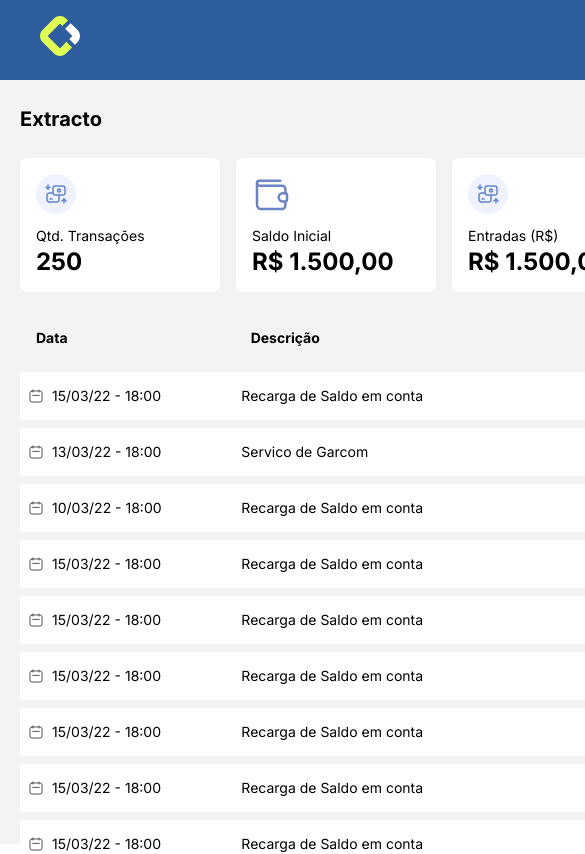
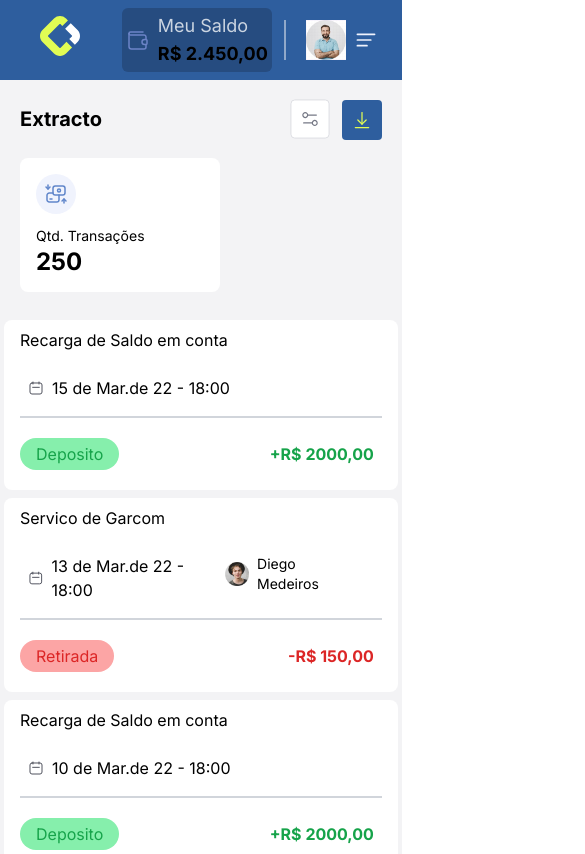
Before and after one commit to BTC415/Financial_Analysis_FE, a Next.js app: page / in a window 390 px wide. Shown: the top 854 px of the page, 585 px wide, since content can reach past the window. Built offline with nearby package versions, Linux system fonts and the light colour scheme.

Commit message:
Completed test project on Workana

```diff
--- a/app/page.tsx
+++ b/app/page.tsx
@@ -11,9 +11,10 @@ import FormatValue from '@/components/FormatValue';
 import PaginationBar from '@/components/PaginationBar';
 import Detail from '@/components/Detail';
 import { Transaction } from '@/lib/transactions';
-import { Select, Dropdown, Button, MenuProps, Checkbox } from "antd";
+import { Select, Popover, Button, MenuProps, Checkbox } from "antd";
 
 import Calendar from '@/components/CalendarPopup';
+import DetailedDate from '@/components/DetailedDate';
 
 interface PageProps {
   searchParams: { page?: string };
@@ -21,8 +22,6 @@ interface PageProps {
 const PAGE_SIZE = 10;
 
 export default function HomePage({ searchParams }: PageProps) {
-
-
   const [clicked, setClicked] = useState(false)
   // const transactions = await getTransactions();
   const page = searchParams.page ? parseInt(searchParams.page) : 1
@@ -31,17 +30,15 @@ export default function HomePage({ searchParams }: PageProps) {
   const [pageCount, setPageCount] = React.useState<number>(0);
   const [transaction, setTransaction] = React.useState<Transaction | undefined>(undefined);
   const [order, setOrder] = React.useState<string | undefined>(undefined);
-
   const [tipo, setTipo] = React.useState<string | undefined>(undefined);
-
   const [isOpen, setIsOpen] = React.useState<boolean>(false);
+  const [searchExtend, setSearchExtend] = React.useState<boolean>(false);
 
   const showDrawer = (_transaction: Transaction) => {
     setTransaction(_transaction);
     setClicked(true)
 
     console.log(_transaction);
-
   }
 
   React.useEffect(() => {
@@ -68,7 +65,7 @@ export default function HomePage({ searchParams }: PageProps) {
 
   return (
     <>
-      <div className='flex flex-row h-screen'>
+      <div className={`flex flex-row ${clicked ? 'bg-opacity-50 bg-gray-600':''}`}>
         <div className='w-[88px] hidden lg:block'>
           <Sidebar />
         </div>
@@ -76,24 +73,93 @@ export default function HomePage({ searchParams }: PageProps) {
           <Navbar />
           <div className='flex items-center p-3 mx-2 gap-3'>
             <p className='font-bold text-xl flex flex-grow'>Extracto</p>
+            <button onClick={() => setSearchExtend(!searchExtend)}>
               <svg width={40} height={40} className='block md:hidden'><use href='#svg-collapse' /></svg>
+            </button>
+
+            <div className="hidden sm:block">
+              {" "}
+              <div className="flex flex-row gap-2 ">
                 <div className='flex  flex-row rounded-lg bg-white border border-[#DDDEE3] p-2 items-center'>
                   <svg width={24} height={24}><use href='#svg-left-arrow' /></svg>
                   <p className='text-xs mx-5'>02/05/22 à 08/05/22</p>
                   <svg width={24} height={24}><use href='#svg-right-arrow' /></svg>
                 </div>
-            {/* <div className='flex flex-row justify-between rounded-lg bg-white border border-[#DDDEE3] py-2 items-center w-[151px]'>
-              <p className='text-xs mx-5'>Semanal</p>
-              <svg width={24} height={24}><use href='#svg-down-arrow' /></svg>
-            </div> */}
                 <div className='relative flex flex-row justify-between rounded-lg bg-white border border-[#DDDEE3] py-2 items-center w-[151px]'>
                   <div className='flex justify-between items-center w-full h-full pr-3' onClick={() => setIsOpen(!isOpen)}>
-                <p className='text-xs mx-5'>Semanal</p>
+                    <p className='text-sm mx-5'>Semanal</p>
                     <svg width={24} height={24}><use href='#svg-down-arrow' /></svg>
                   </div>
 
                   <div id="dropdown" className={`absolute bottom-0 z-1 translate-y-[103%] bg-white divide-y divide-gray-100 rounded-lg shadow w-full dark:bg-gray-700 ${!isOpen && 'hidden'}`}>
                     <ul className="py-2 text-sm text-gray-700 dark:text-gray-200" aria-labelledby="dropdownDefaultButton">
+                      <li onClick={() => setIsOpen(false)}>
+                        <a href="#" className="block px-4 py-2 hover:bg-gray-100 dark:hover:bg-gray-600 dark:hover:text-white">Todo Período</a>
+                      </li>
+
+                      <Popover placement="left" content={() => (
+                        <div className='flex  flex-row rounded-lg bg-white border border-[#DDDEE3] p-2 items-center'>
+                          <svg width={24} height={24}><use href='#svg-left-arrow' /></svg>
+                          <p className='text-xs mx-5'>02/05/22 à 08/05/22</p>
+                          <svg width={24} height={24}><use href='#svg-right-arrow' /></svg>
+                        </div>
+                      )}>
+                        <div className='relative'>
+                          <a href="#" className="block px-4 py-2 hover:bg-gray-100 dark:hover:bg-gray-600 dark:hover:text-white">Semanal</a>
+                        </div>
+                      </Popover>
+                      <Popover placement="left" content={() => (
+                        <div className='flex  flex-row rounded-lg bg-white border border-[#DDDEE3] p-2 items-center'>
+                          <svg width={24} height={24}><use href='#svg-left-arrow' /></svg>
+                          <p className='text-xs mx-5'>02/05/22 à 08/05/22</p>
+                          <svg width={24} height={24}><use href='#svg-right-arrow' /></svg>
+                        </div>
+                      )}>
+                        <div className='relative'>
+                          <a href="#" className="block px-4 py-2 hover:bg-gray-100 dark:hover:bg-gray-600 dark:hover:text-white">Mensal</a>
+                        </div>
+                      </Popover>
+                      <Calendar />
+                    </ul>
+                  </div>
+                </div>
+                <Select value={tipo} size='large'
+                  onChange={(value: string) => {
+                    setTipo(value);
+                  }}
+                  defaultValue="Tipo de transação"
+                >
+                  {/* <Select.Option value="tipo de transaco">Tipo de transaco</Select.Option> */}
+                  <Select.Option value="Deposito"><Checkbox /> Deposito</Select.Option>
+                  <Select.Option value="Pagemento Job"><Checkbox /> Pagemento Job</Select.Option>
+                </Select>
+              </div>
+            </div>
+
+            <div className='relative mt-2'>
+              <button onClick={() => { setDownloadbutton(!downloadbutton) }}>
+                <svg width={40} height={40}><use href='#svg-download' /></svg>
+              </button>
+              {downloadbutton && (<>
+                <div className='flex flex-col w-28 bg-white rounded-sm absolute top-[40px] right-0'>
+                  <button className=' p-2 text-left'>PDF</button>
+                  <button className=' p-2 text-left'>Excel</button>
+                </div>
+              </>
+              )}
+            </div>
+          </div>
+          {searchExtend && (
+            <div className="block md:hidden m-4">
+              <div className="flex flex-col w-full gap-2">
+                <div className='relative flex flex-row justify-between rounded-lg bg-white border border-[#DDDEE3] py-2 items-center z-50'>
+                  <div className='flex justify-between items-center w-full h-full pr-3' onClick={() => setIsOpen(!isOpen)}>
+                    <p className='text-md mx-5'>Semanal</p>
+                    <svg width={24} height={24}><use href='#svg-down-arrow' /></svg>
+                  </div>
+
+                  <div id="dropdown" className={`absolute bottom-0 z-1 translate-y-[103%] bg-white divide-y divide-gray-100 rounded-lg shadow w-full dark:bg-gray-700 ${!isOpen && 'hidden'}`}>
+                    <ul className="mx-5 py-2 text-md text-gray-700 dark:text-gray-200" aria-labelledby="dropdownDefaultButton">
                       <li onClick={() => setIsOpen(false)}>
                         <a href="#" className="block px-4 py-2 hover:bg-gray-100 dark:hover:bg-gray-600 dark:hover:text-white">Todo Período</a>
                       </li>
@@ -118,29 +184,48 @@ export default function HomePage({ searchParams }: PageProps) {
                   <Select.Option value="Pagemento Job"><Checkbox /> Pagemento Job</Select.Option>
                 </Select>
 
-            <div className='relative mt-2'>
-              <button onClick={() => { setDownloadbutton(!downloadbutton) }}>
-                <svg width={40} height={40}><use href='#svg-download' /></svg>
-              </button>
-              {downloadbutton && (<>
-                <div className='flex flex-col w-28 bg-white rounded-sm absolute top-[40px] right-0'>
-                  <button className=' p-2 text-left'>PDF</button>
-                  <button className=' p-2 text-left'>Excel</button>
-                </div>
-              </>
-              )}
               </div>
             </div>
-          <div className='flex flex-row gap-4 pb-5 px-5'>
-            <FinancialCard svg={"#svg-transacoes"} text={"Qtd. Transações"} value='250' />
-            <FinancialCard svg={"#svg-wallet"} text={"Saldo Inicial"} value='R$ 1.500,00' />
-            <FinancialCard svg={"#svg-transacoes"} text={"Entradas (R$)"} value='R$ 1.500,00' />
-            <FinancialCard svg={"#svg-transacoes"} text={"Saídas (R$)"} value='R$ 3.500,00' />
-            <FinancialCard svg={"#svg-transacoes"} text={"Total"} value='R$ 1.500,00' />
-            <FinancialCard svg={"#svg-transacoes"} text={"Saldo Final"} value='R$ 2.000,00' />
+          )}
+          <div className="flex flex-row gap-4 pb-5 px-5">
+            <FinancialCard
+              svg={"#svg-transacoes"}
+              text={"Qtd. Transações"}
+              value="250"
+            />
+            <div className="hidden sm:block">
+              <div className="flex flex-row gap-4">
+                <FinancialCard
+                  svg={"#svg-wallet"}
+                  text={"Saldo Inicial"}
+                  value="R$ 1.500,00"
+                />
+                <FinancialCard
+                  svg={"#svg-transacoes"}
+                  text={"Entradas (R$)"}
+                  value="R$ 1.500,00"
+                />
+                <FinancialCard
+                  svg={"#svg-transacoes"}
+                  text={"Saídas (R$)"}
+                  value="R$ 3.500,00"
+                />
+                <FinancialCard
+                  svg={"#svg-transacoes"}
+                  text={"Total"}
+                  value="R$ 1.500,00"
+                />
+                <FinancialCard
+                  svg={"#svg-transacoes"}
+                  text={"Saldo Final"}
+                  value="R$ 2.000,00"
+                />
+              </div>
+            </div>
           </div>
           <div className='flex flex-col justify-between'>
-            <div className='flex-l px-5'>
+            <div className='flex-l px-1 md:px-5'>
+              <div className='hidden md:block'>
                 <div className='grid grid-cols-12 gap-2'>
                   <p className='col-span-2 text-sm font-bold p-4'>Data</p>
                   <p className='col-span-4 text-sm font-bold p-4'>Descrição</p>
@@ -148,12 +233,14 @@ export default function HomePage({ searchParams }: PageProps) {
                   <p className='col-span-1 text-sm font-bold p-4'>Tipo</p>
                   <p className='col-span-2 text-sm font-bold p-4 text-center'>Valor</p>
                 </div>
-
+              </div>
               <div>
                 <Detail clicked={clicked} setClicked={setClicked} transaction={transaction} />
               </div>
               {transactions.map((_transaction: Transaction, index) => (
-                <div key={index} className="w-full grid grid-cols-12 bg-white my-2 py-1">
+                <div>
+                  <div className='hidden md:block'>
+                    <div key={index} className="w-full grid grid-cols-12 bg-white my-1 py-1">
                       <p className='col-span-2 text-sm p-2 flex flex-row items-center gap-2'>
                         <svg width={16} height={16}><use href='#svg-calendar' /></svg>
                         <FormatDate dateString={`${_transaction.Data}`} time={`${_transaction.time}`} />
@@ -176,9 +263,35 @@ export default function HomePage({ searchParams }: PageProps) {
                         </button>
                       </p>
                     </div>
+                  </div>
+                  <div className='block md:hidden' onClick={() => showDrawer(_transaction)}>
+                    <div key={index} className="w-full mx-auto bg-white my-2 rounded-lg">
+                      <p className='text-md px-4 py-2 flex items-center'>{_transaction.Descricao}</p>
+                      <div className='flex flex-row mx-6 my-4 justify-between '>
+                        <p className='text-md flex flex-row items-center gap-2'>
+                          <svg width={16} height={16}><use href='#svg-calendar' /></svg>
+                          <DetailedDate dateString={`${_transaction.Data}`} time={`${_transaction.time}`} />
+                        </p>
+                        <p className='text-md pr-4 pb-2 flex items-center '>
+                          {_transaction.Tipo === 'Retirada' ? (
+                            <div className='flex flex-row gap-2 items-center'>
+                              <Image src="/avatar2.png" alt="avatar2" width={24} height={24} />
+                              <p className='text-sm'>{_transaction.Prestador}</p>
+                            </div>) : (<div></div>)}
+                        </p>
+                      </div>
+                      <div className='flex flex-row justify-between mx-4 py-4 border-t-2 border-gray-300'>
+                        <p className={`text-md my-1 p-1 rounded-full px-4 justify-center flex items-center ${_transaction.Tipo === 'Retirada' ? 'bg-red-300 text-red-600' : 'bg-green-300 text-green-600'}`}>{_transaction.Tipo}</p>
+                        <p className={`text-md p-2 font-bold  flex items-center  ${_transaction.Valor > 0 ? 'text-green-600' : 'text-red-600'}`}>
+                          <FormatValue value={_transaction.Valor} />
+                        </p>
+                      </div>
+                    </div>
+                  </div>
+                </div>
               ))}
             </div>
-            <div className='ml-auto mr-10 mt-10'>
+            <div className='md:ml-auto md:mr-10 mt-4 mx-auto mb-1'>
               <PaginationBar href="/" page={page} pageCount={pageCount} />
             </div>
           </div>
--- a/components/Detail.tsx
+++ b/components/Detail.tsx
@@ -14,8 +14,8 @@ const Detail: React.FC<DetailProps> = ({ transaction, clicked, setClicked }) =>
   return (
     clicked ? (
       <>
-        <div className='w-full h-full fixed left-0 right-0 top-0 bottom-0' onClick={() => setClicked(false)}></div>
-        <div className='bg-white md:w-[30%] fixed right-0 md:top-0  md:h-full shadow-md z-50 duration-300 ease-in-out bottom-0 h-1/2 w-full '>
+        <div className='w-full bg-gray-500 opacity-50 h-full fixed left-0 right-0 top-0 bottom-0 ' onClick={() => setClicked(false)}></div>
+        <div className='bg-white md:w-[30%] fixed right-0 md:top-0 mt-[72px] md:h-full shadow-md z-50 duration-300 ease-in-out bottom-0 min-h-fit w-full '>
           <div className='p-8 flex justify-between items-center border-b-2 border-gray-300'>
             <p className='font-bold text-xl'>Transação</p>
             <button onClick={() => setClicked(false)}>
--- a/components/Navbar.tsx
+++ b/components/Navbar.tsx
@@ -3,7 +3,8 @@ import Image from "next/image";
 const Navbar = () => {
   return (
     <>
-      <div className="hidden sm:block justify-between items-center w-full h-18 bg-white">
+    <div className="hidden sm:block">
+      <div className=" flex justify-between items-center w-full h-18 bg-white">
         <div className=" p-2">
           <svg width={24} height={24}>
             <use href="#svg-three-bar" />
@@ -39,6 +40,8 @@ const Navbar = () => {
           </div>
         </div>
       </div>
+    </div>
+
       <div className=" sm:hidden bg-[#2E5E9E] flex flex-row justify-between px-4">
         <div className="w-[88px] h-[72px] flex justify-center items-center">
           <svg width={40} height={40}>
```
Lines whose indentation alone changed are shown as unchanged.
